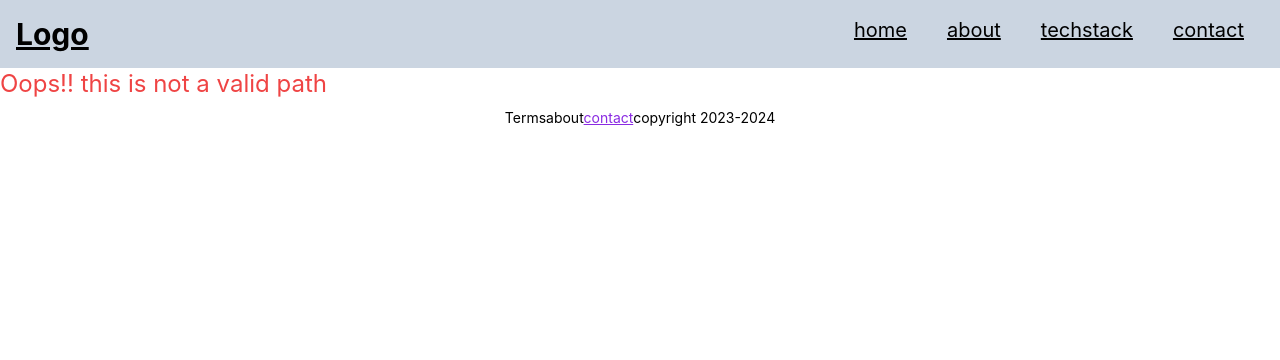
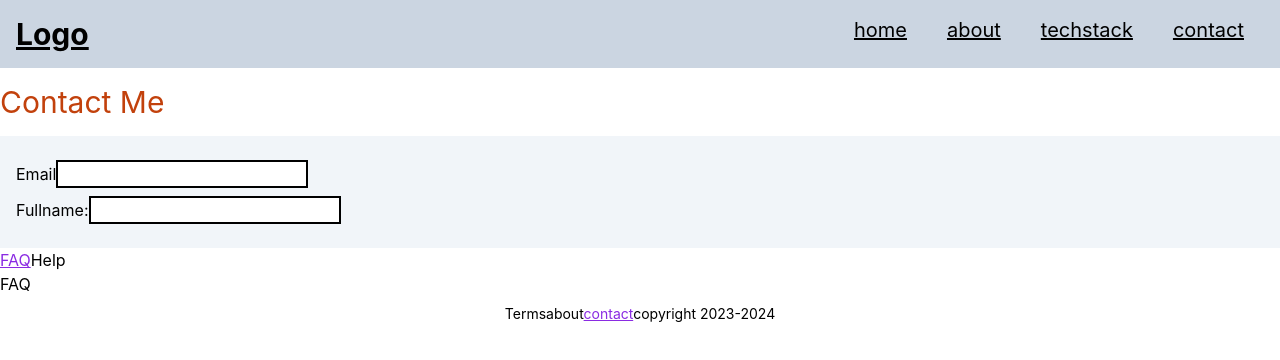
Before and after one commit to trainerfrontend/react-routing, a React (Create React App) app: page /contact/faq in a window 1280 px wide. Shown: the top 360 px of the page. Built offline with nearby package versions, Linux system fonts and the light colour scheme.

Commit message:
nested layout

```diff
--- /dev/null
+++ b/src/Layout/ContactLayout.jsx
@@ -0,0 +1,17 @@
+import { NavLink, Outlet } from 'react-router-dom'
+import Contact from '../Pages/Contact'
+
+const ContactLayout = () => {
+    return (
+        <>
+            <Contact />
+            <nav>
+                <NavLink to="faq">FAQ</NavLink>
+                <NavLink to="help">Help</NavLink>
+            </nav>
+            <Outlet />
+        </>
+    )
+}
+
+export default ContactLayout
--- /dev/null
+++ b/src/Pages/Faq.jsx
@@ -0,0 +1,11 @@
+import Heading from "../components/common/Heading";
+
+const Faq = () => {
+    return (
+        <>
+            <p>FAQ</p>
+        </>
+    )
+}
+
+export default Faq;
--- /dev/null
+++ b/src/Pages/Help.jsx
@@ -0,0 +1,11 @@
+import Heading from "../components/common/Heading";
+
+const Help = () => {
+    return (
+        <>
+            <p>Help</p>
+        </>
+    )
+}
+
+export default Help;
--- a/src/routes/RouteRoot.jsx
+++ b/src/routes/RouteRoot.jsx
@@ -8,9 +8,12 @@ import About from '../Pages/About';
 import TechStack from "../Pages/TechStack";
 import Contact from "../Pages/Contact";
 import RootLayout from "../Layout/RootLayout";
+import ContactLayout from "../Layout/ContactLayout";
 import App from "../App";
 import Error from '../components/common/Error';
 import Detail from '../Pages/Detail';
+import Faq from "../Pages/Faq";
+import Help from "../Pages/Help";
 
 const Router = createBrowserRouter(
     createRoutesFromElements(
@@ -18,7 +21,12 @@ const Router = createBrowserRouter(
             <Route index element={<App />} />
             <Route path="about" element={<About />} />
             <Route path="techstack" element={<TechStack />} />
-            <Route path="contact" element={<Contact />} />
+
+            <Route path="contact" element={<ContactLayout />}>
+                <Route path="faq" element={<Faq />} />
+                <Route path="help" element={<Help />} />
+            </Route>
+
             <Route path="techstack/:userid" element={<Detail />} />
             <Route path="*" element={<Error />} />
         </Route>)
```
